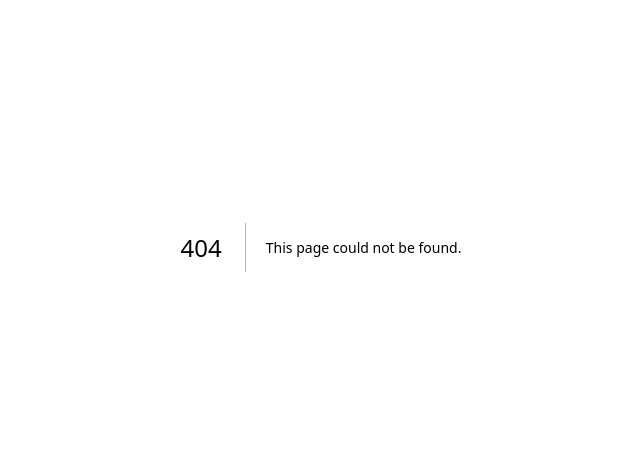
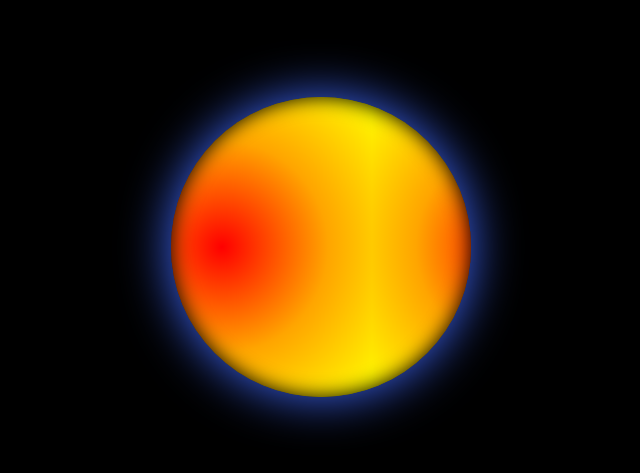
Before and after one commit to Robert-d-s/foofest-app, a Next.js app: page /Hero in a window 1280 px wide. Before the commit this address had no page. Shown: the part 153-626 px from the top of the page, without its empty margins (319-959 px from the left). Built offline with nearby package versions, Linux system fonts and the light colour scheme.

Commit message:
rotating animation test

```diff
--- /dev/null
+++ b/src/pages/Hero/Hero.module.css
@@ -0,0 +1,73 @@
+.section {
+  display: flex;
+  justify-content: center;
+  align-items: center;
+  min-height: 100vh;
+  transform-style: preserve-3d;
+  background: black;
+}
+
+.earth {
+  position: absolute;
+  top: 50%;
+  left: 50%;
+  transform: translate(-50%, -50%);
+  width: 300px;
+  height: 300px;
+  background: radial-gradient(circle at center, red, orange, yellow);
+  border-radius: 50%;
+  box-shadow: inset 0 0 20px rgba(0, 0, 0, 1), 0 0 50px #4069ff;
+  animation: animateEarth 15s linear infinite;
+}
+
+@keyframes animateEarth {
+  0% {
+    background-position: 0 0;
+  }
+  100% {
+    background-position: -750px 0;
+  }
+}
+
+.circle {
+  transform-style: preserve-3d;
+  animation: animateText 10s linear infinite;
+}
+
+.circle span {
+  position: absolute;
+  top: 0;
+  left: 0;
+  /* background: #fff; */
+  color: #ffffff;
+  font-size: 3em;
+  transform-origin: center;
+  padding: 5px 11px;
+  transform: rotateY(calc(var(--i) * calc(360deg / 40))) translateZ(200px);
+  /* border-top: 4px solid #35146f;
+  border-bottom: 4px solid #35146f; */
+}
+
+/* @keyframes animateText {
+  0% {
+    transform: perspective(2000px) rotateY(360deg) rotateX(45deg);
+  }
+  50% {
+    transform: perspective(2000px) rotateY(180deg) rotateX(45deg);
+  }
+  100% {
+    transform: perspective(2000px) rotateY(0deg) rotateX(45deg);
+  }
+} */
+
+@keyframes animateText {
+  0% {
+    transform: perspective(2000px) rotateY(360deg);
+  }
+  50% {
+    transform: perspective(2000px) rotateY(180deg);
+  }
+  100% {
+    transform: perspective(2000px) rotateY(0deg);
+  }
+}
--- /dev/null
+++ b/src/pages/Hero/index.js
@@ -0,0 +1,19 @@
+import React from "react";
+import styles from "./Hero.module.css";
+
+const Hero = () => {
+  return (
+    <section className={styles.section}>
+      <div className={styles.earth}></div>
+      <div className={styles.circle}>
+        {"COLORFOO-Fest".split("").map((char, i) => (
+          <span key={i} style={{ "--i": i + 1 }}>
+            {char}
+          </span>
+        ))}
+      </div>
+    </section>
+  );
+};
+
+export default Hero;
```
Also changed, not shown: src/pages/Test/Test.module.css (+1 -1 lines).
